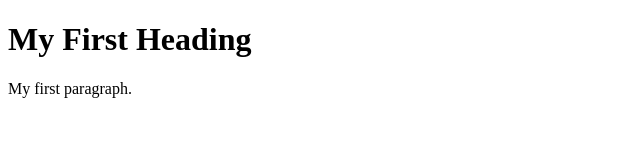
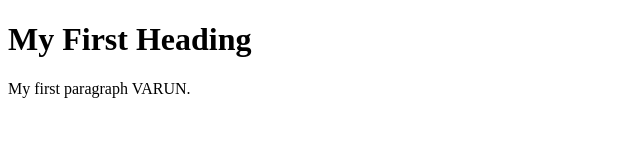
Before and after one commit to mohanvx2/347-WebBlog, a plain HTML site: page index.html in a window 1280 px wide. Shown: the full height of the page, 0-640 px from the left. Drawn offline with Linux system fonts and the light colour scheme.

Commit message:
2nd test commit

```diff
--- a/index.html
+++ b/index.html
@@ -4,7 +4,7 @@
 
 <h1>My First Heading</h1>
 
-<p>My first paragraph.</p>
+<p>My first paragraph VARUN.</p>
 
 </body>
 </html>
```
